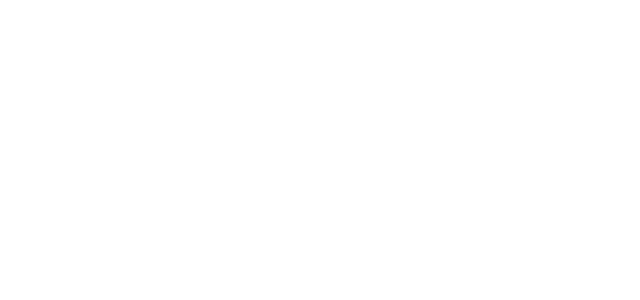
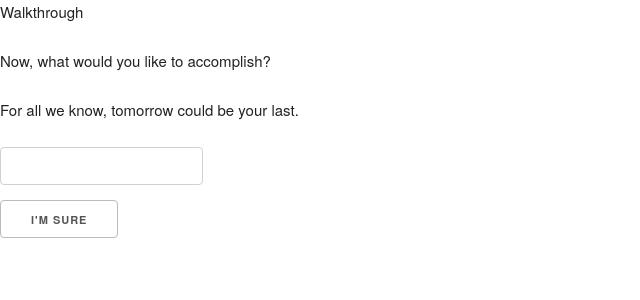
Before and after one commit to dhkaneda/mori.io, a React app: page /contracts in a window 1280 px wide. Shown: the top 300 px of the page, without its empty margins (0-640 px from the left). Built offline with nearby package versions, Linux system fonts and the light colour scheme; no server answers; the HTML template or start-up script is replaced by a standard one.

Commit message:
Allow authenticated user to skip to open contracts list

```diff
--- a/client/src/components/Contracts.jsx
+++ b/client/src/components/Contracts.jsx
@@ -23,6 +23,10 @@
   }
 
   componentDidMount() {
+    const { hasSeenTut } = this.props;
+    if (hasSeenTut) {
+      this.setState({ hasSeenTut: true });
+    }
     this.getContracts();
   }
 
--- a/client/src/components/Login.jsx
+++ b/client/src/components/Login.jsx
@@ -22,11 +22,14 @@
 
   handleLogin(event) {
     event.preventDefault();
+    const { handleEmailChange } = this.props;
+    const { email } = this.state;
     const options = this.state;
     console.log(options);
     $.get('/api/login', options)
       .then((res) => {
         if (res === true) {
+          handleEmailChange(email);
           this.setState({ redirect: true });
         } else if (res === false) {
           return alert('Your login details are incorrect.');
@@ -38,7 +41,7 @@
   renderRedirect() {
     const { redirect } = this.state;
     if (redirect) {
-      return <Redirect to="/live" />;
+      return <Redirect to="/contracts" />;
     }
   }
 
--- a/client/src/index.jsx
+++ b/client/src/index.jsx
@@ -1,6 +1,7 @@
-import React from 'react';
+import React, { Component } from 'react';
 import ReactDOM from 'react-dom';
 import { Route, BrowserRouter as Router } from 'react-router-dom';
+import Contracts from './components/Contracts';
 import Home from './components/Home';
 import Entry from './components/Entry';
 import Live from './components/Live';
@@ -8,18 +9,39 @@
 import './styles/normalize.css';
 import './styles/skeleton.css';
 
-const routing = (
+class Routing extends Component {
+  constructor(props) {
+    super(props);
+    this.state = {
+      email: '',
+      hasSeenTut: false,
+    };
+
+    this.handleEmailChange = this.handleEmailChange.bind(this);
+  }
+
+  handleEmailChange(email) {
+    this.setState({ email, hasSeenTut: true });
+  }
+
+  render() {
+    const { email, hasSeenTut } = this.state;
+
+    return (
       <Router>
         <div>
           <Route exact path="/" component={Home} />
           <Route path="/entry" component={Entry} />
           <Route path="/live" component={Live} />
-      <Route path="/login" component={Login} />
+          <Route path="/contracts" render={() => <Contracts email={email} hasSeenTut={hasSeenTut} />} />
+          <Route path="/login" render={() => <Login handleEmailChange={this.handleEmailChange} />} />
         </div>
       </Router>
     );
+  }
+}
 
 ReactDOM.render(
-  routing,
+  <Routing />,
   document.getElementById('root'),
 );
```
Also changed, not shown: .eslintrc.js. Lines whose indentation alone changed are shown as unchanged.
